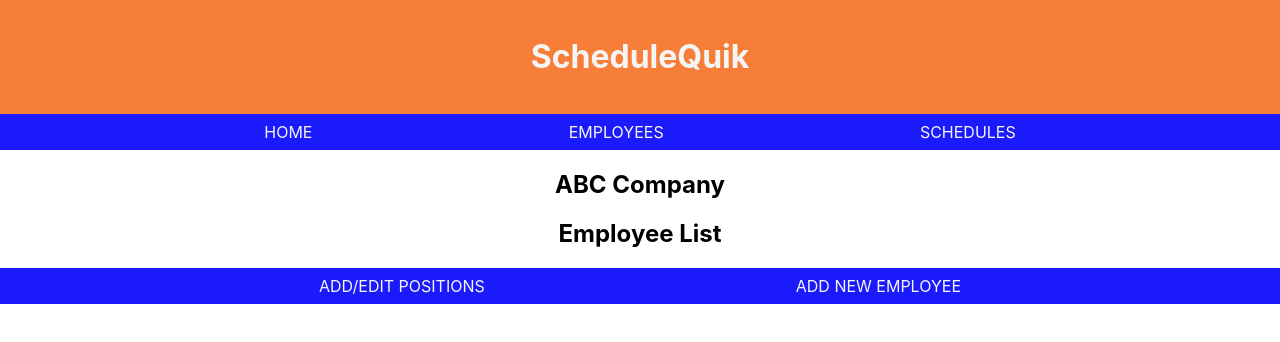
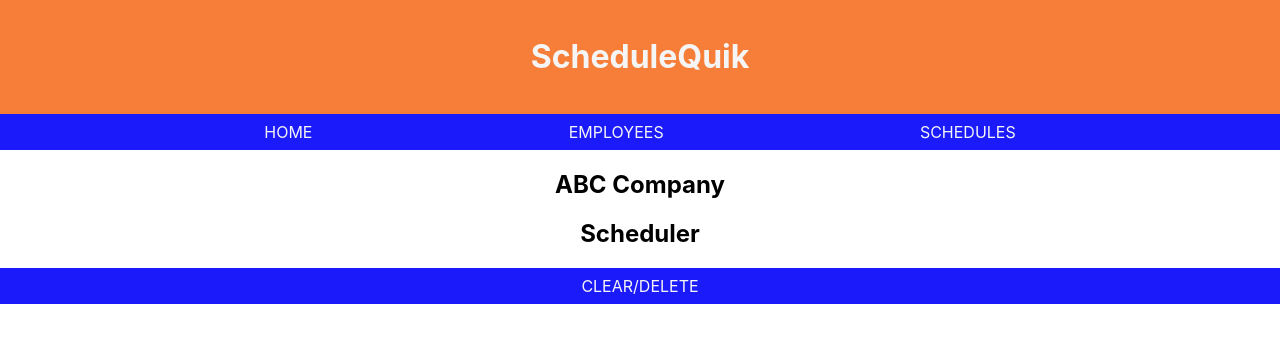
Before and after one commit to StPeteFrank/schedulequik, a React (Create React App) app: page / in a window 1280 px wide. Shown: the top 342 px of the page. Built offline with nearby package versions, Linux system fonts and the light colour scheme.

Commit message:
Added CSS to 3 main components.

```diff
--- a/src/App.js
+++ b/src/App.js
@@ -18,8 +18,8 @@ class App extends Component {
           <a href="#">SCHEDULES</a>
         </div>
         {/* <Home /> */}
-        <Employees />
-        {/* <Schedules /> */}
+        {/* <Employees /> */}
+        <Schedules />
       </div>
     )
   }
--- a/src/Schedules.js
+++ b/src/Schedules.js
@@ -7,6 +7,9 @@ class Schedules extends Component {
         <div classname="CompanyName">
           <h2>ABC Company</h2>
           <h2>Scheduler</h2>
+          <div className="DeleteTabs">
+            <a href="#">CLEAR/DELETE</a>
+          </div>
         </div>
       </div>
     )
--- a/src/index.css
+++ b/src/index.css
@@ -49,15 +49,12 @@ code {
   margin-top: 8vh;
   width: 40vw;
   cursor: pointer;
-  /* background-color: rgb(247, 126, 56); */
   border-color: rgba(0, 0, 0, 0.753);
-  /* color: whitesmoke; */
   background-image: linear-gradient(rgb(247, 126, 56), rgb(170, 165, 165));
 }
 .AddEditTabs a {
   color: whitesmoke;
   text-decoration: none;
-  /* padding: 9vw; */
   cursor: pointer;
 }
 .AddEditTabs {
@@ -68,3 +65,16 @@ code {
   align-items: center;
   padding: 1vh;
 }
+.DeleteTabs {
+  background-color: rgb(26, 26, 250);
+  color: whitesmoke;
+  display: flex;
+  justify-content: space-evenly;
+  align-items: center;
+  padding: 1vh;
+}
+.DeleteTabs a {
+  color: whitesmoke;
+  text-decoration: none;
+  cursor: pointer;
+}
```
